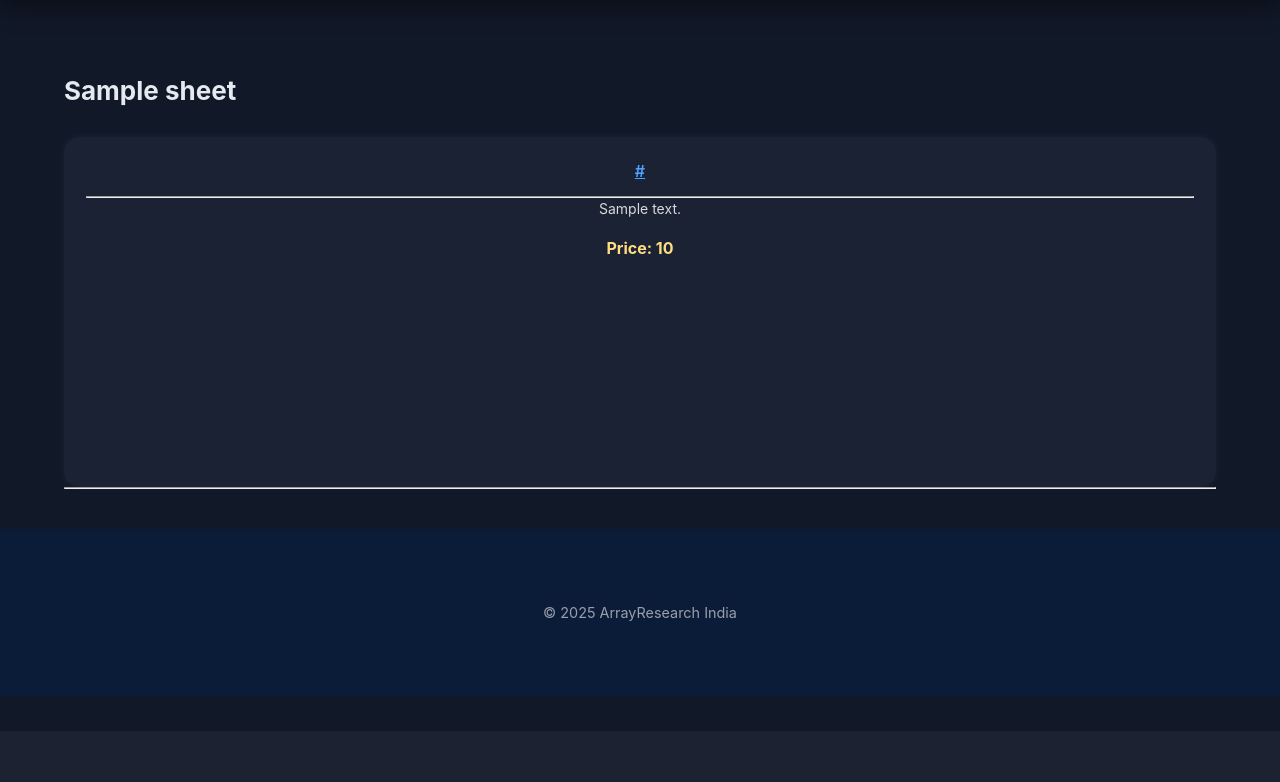
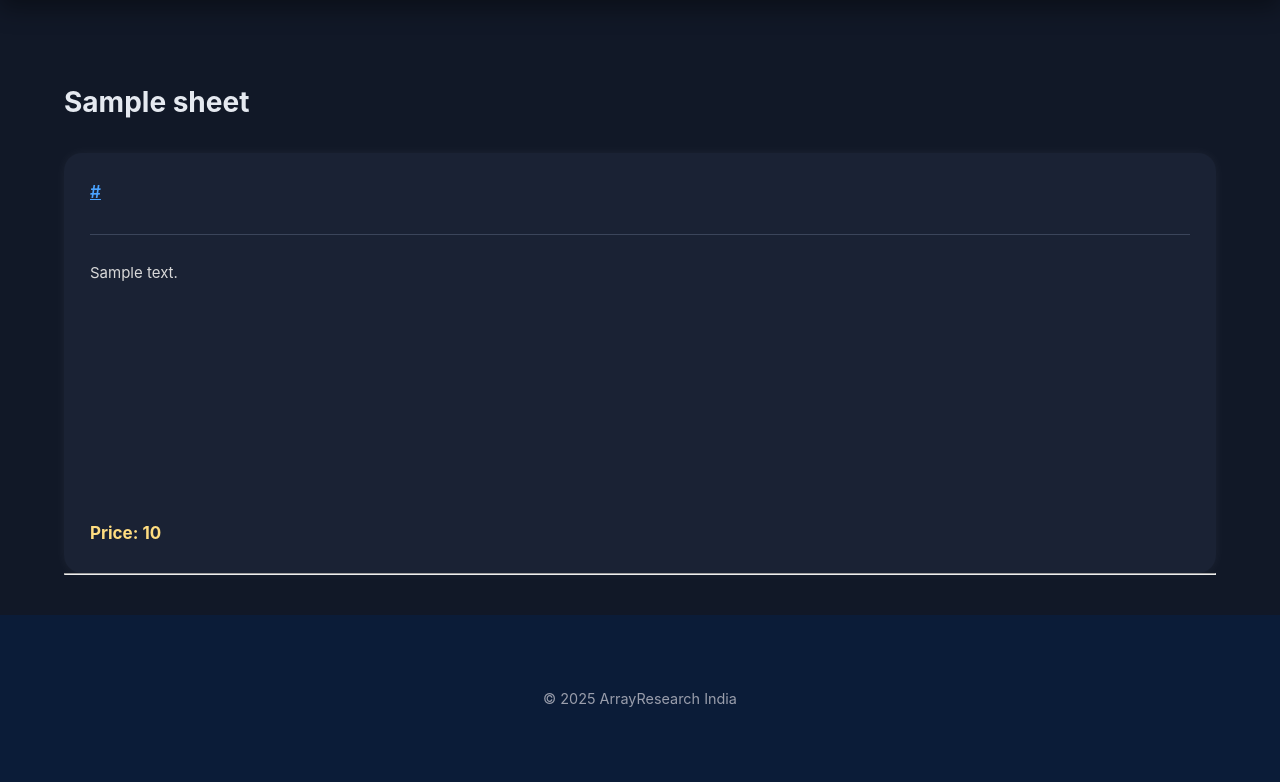
Before and after one commit to rajanshivam011/array-research-final, a Flask app: template templates/journals.html in a window 1280 px wide. Shown: the part 69-851 px from the top of the page. Before the commit the page ends 765 px from the top, so only its background shows below. Run offline with Flask 3, Linux system fonts and the light colour scheme; the template is opened without the code that fills it: most values are stand-ins (such as "Sample title", 1, 10 or a date in 2020).

Commit message:
Improve spacing & UI for journal cards

```diff
--- a/templates/journals.html
+++ b/templates/journals.html
@@ -4,79 +4,93 @@
 <style>
     .journal-card {
         background: #1a2234;
-        padding: 22px;
-        border-radius: 16px;
-        box-shadow: 0 0 10px rgba(255,255,255,0.05);
-        transition: 0.2s;
-        text-align: center;
-        min-height: 350px;
+        padding: 26px;
+        border-radius: 18px;
+        box-shadow: 0 0 12px rgba(255,255,255,0.05);
+        transition: 0.25s ease;
+        text-align: left;
+        min-height: 420px;      /* more breathing space */
+        display: flex;
+        flex-direction: column;
+        justify-content: space-between;
     }
 
     .journal-card:hover {
-        transform: translateY(-3px);
-        box-shadow: 0 0 15px rgba(255,255,255,0.12);
+        transform: translateY(-4px);
+        box-shadow: 0 0 18px rgba(255,255,255,0.12);
     }
 
     .journal-link {
-        font-size: 16px;
+        font-size: 17px;
         font-weight: 600;
         color: #4aa3ff;
         text-decoration: underline;
-        word-break: break-all;
+        word-break: break-word;
         display: block;
-        margin-bottom: 12px;
+        margin-bottom: 14px;
     }
 
-    .journal-card ul,
-    .journal-card li {
-        list-style: none !important;
+    .journal-card ul {
         padding-left: 0 !important;
-        margin-left: 0 !important;
+        list-style: none;
+        margin-top: 12px;
+        margin-bottom: 16px;
     }
 
     .journal-card li {
-        margin-bottom: 6px;
-        font-size: 14px;
+        margin-bottom: 8px;
+        font-size: 15px;
         color: #d9d9d9;
+        line-height: 1.45rem;
     }
 
     .journal-price {
-        margin-top: 15px;
-        font-size: 16px;
+        font-size: 17px;
         color: #ffdd80;
-        font-weight: bold;
+        font-weight: 700;
+        margin-top: auto;
     }
 
     .sheet-title {
-        font-size: 26px;
+        font-size: 28px;
         font-weight: 700;
-        margin-bottom: 25px;
-        margin-top: 30px;
+        margin-bottom: 28px;
+        margin-top: 40px;
+    }
+
+    .card-separator {
+        border: none;
+        border-top: 1px solid #3b455a;
+        margin: 14px 0;
     }
 </style>
 
 
 <div class="container mt-5">
+
     {% for sheet, journals in journals_by_sheet.items() %}
 
         <h2 class="sheet-title text-primary">{{ sheet }}</h2>
 
-        <div class="row g-4">
+        <div class="row gy-4 gx-4">
+
             {% for j in journals %}
                 <div class="col-md-4">
                     <div class="journal-card">
 
-                        <!-- CLICKABLE LINK -->
+                        <!-- LINK -->
                         <a href="{{ j.link }}" target="_blank" class="journal-link">
                             {{ j.link }}
                         </a>
 
-                        <hr>
+                        <hr class="card-separator">
 
                         <!-- DETAILS -->
                         <ul>
                             {% for d in j.details %}
-                                <li>{{ d }}</li>
+                                {% if d.strip() %}
+                                    <li>{{ d }}</li>
+                                {% endif %}
                             {% endfor %}
                         </ul>
 
@@ -86,11 +100,13 @@
                     </div>
                 </div>
             {% endfor %}
+
         </div>
 
         <hr class="my-5">
 
     {% endfor %}
+
 </div>
 
 {% endblock %}
```
